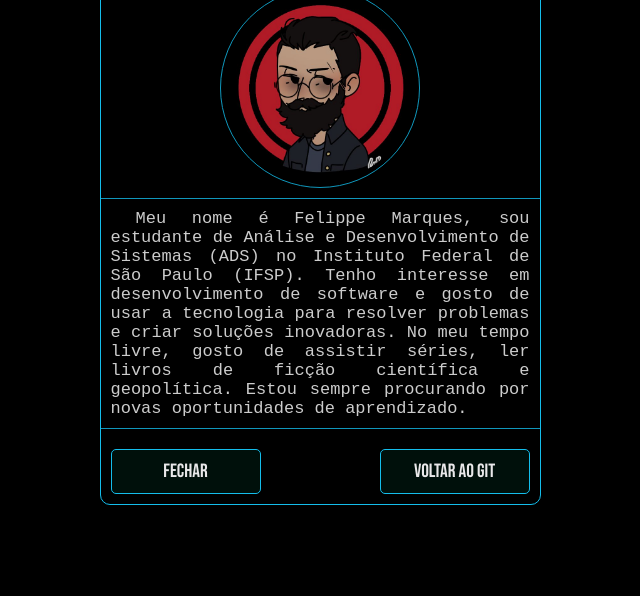
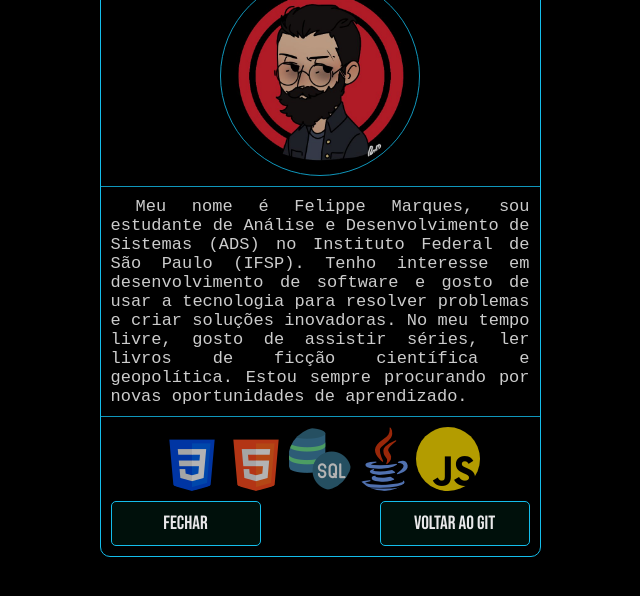
Before and after one commit to hochiminh1996/modal, a plain HTML site: page modal/index.html in a window 1280 px wide. Both pictures are taken after a click on the button "💻 Sobre mim 💻". Shown: the part 168-764 px from the top of the page, without its empty margins (320-960 px from the left). Drawn offline with Linux system fonts and the light colour scheme.

Commit message:
Imagens  do modal

```diff
--- a/modal/css/estilo.css
+++ b/modal/css/estilo.css
@@ -65,7 +65,7 @@ div.modal-wrapper {
     width: 35%;
     height: fit-content;
     margin: 0 auto;
-    margin-top: 1.5em;
+    margin-top: 4em;
 }
 
 /* escondendo o modal */
@@ -141,6 +141,23 @@ div#btns {
     padding: 10px;
 }
 
+#div_img{
+    display: flex;
+    flex-direction: row-reverse;
+    justify-content: center;
+    /* border: 1px solid red; */
+    width: 100%;
+}
+
+#div_img .img-techs{
+    border-radius: 50%;
+    opacity: .7;
+}
+
+#div_img .img-techs:hover{
+    opacity: 1;
+    transition: all linear .5s;
+}
 /* botão de fechar o modão estilo */
 
 @media(max-width:670px) {
--- a/modal/js/arquivo.js
+++ b/modal/js/arquivo.js
@@ -54,8 +54,15 @@ function informacoes(modal) {
     const btn_close = document.querySelector("#closeModal")
 
     const h1 = document.createElement("h1");
-    const img = document.createElement("img");
+    const img = document.createElement("img");//img da luly
     const p = document.createElement("p");
+    const div = document.createElement("div");
+    const img2 = document.createElement("img");
+    const img3 = document.createElement("img");
+    const img4 = document.createElement("img");
+    const img5 = document.createElement("img");
+    const img6 = document.createElement("img");
+
 
 
     h1.textContent = "Sobre mim";
@@ -64,10 +71,39 @@ function informacoes(modal) {
     img.src = "img/img.jpg";
     p.setAttribute("class", "paragrafo")
     p.textContent = "Meu nome é Felippe Marques, sou estudante de Análise e Desenvolvimento de Sistemas (ADS) no Instituto Federal de São Paulo (IFSP). Tenho interesse em desenvolvimento de software e gosto de usar a tecnologia para resolver problemas e criar soluções inovadoras. No meu tempo livre, gosto de assistir séries, ler livros de ficção científica e geopolítica. Estou sempre procurando por novas oportunidades de aprendizado.";
+    div.setAttribute("id", "div_img");//div
+    img2.src= "img/js.png";
+    img2.setAttribute("class", "img-techs");
+    img2.title = "JAVASCRIPT";
+
+    img3.src= "img/java.png";
+    img3.setAttribute("class", "img-techs");
+    img3.title = "JAVA";
+
+    img4.src= "img/servidor-sql.png";
+    img4.setAttribute("class", "img-techs");
+    img4.title = "SQL";
+
+    img5.src= "img/html-5.png";
+    img5.setAttribute("class", "img-techs");
+    img5.title = "HTML5";
+
+    img6.src= "img/css-3.png";
+    img6.setAttribute("class", "img-techs");
+    img6.title = "CSS3";
+
+
 
     div_info.appendChild(h1);
     div_info.appendChild(img)
     div_info.appendChild(p);
+    div_info.insertBefore(div, p.nextSibling);
+    div.appendChild(img2)
+    div.appendChild(img3)
+    div.appendChild(img4)
+    div.appendChild(img5);
+    div.appendChild(img6);
+
 
 }
 
```
Also changed, not shown: modal/img/css-3.png (added), modal/img/html-5.png (added), modal/img/java.png (added), modal/img/js.png (added), modal/img/servidor-sql.png (added).
